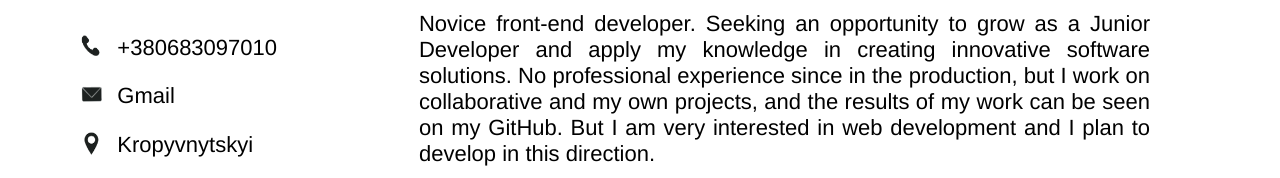
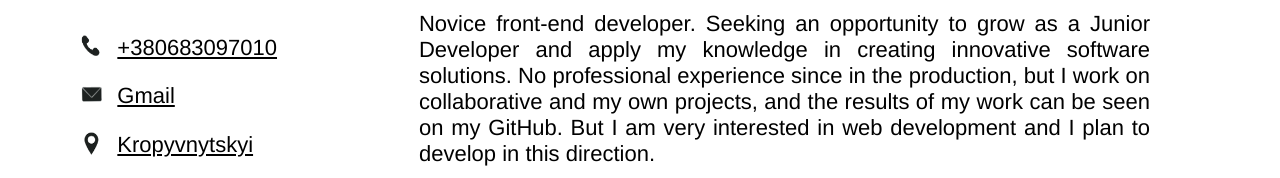
Before and after one commit to itsvetal/project-resume, a plain HTML site: page index.html in a window 1280 px wide. Shown: the part 552-730 px from the top of the page. Drawn offline with Linux system fonts and the light colour scheme; a web font is replaced by a local one.

Commit message:
Unset links text-decoration V1.2.1

```diff
--- a/main.css
+++ b/main.css
@@ -258,7 +258,7 @@ li {
   display: flex;
 }
 .container .main .contact .contact__link a {
-  text-decoration: none;
+  //text-decoration: none;
   color: black;
 }
 .container .main .page-aside {
```
